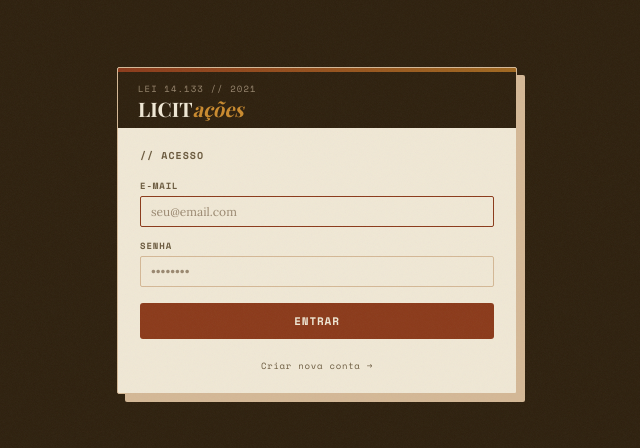
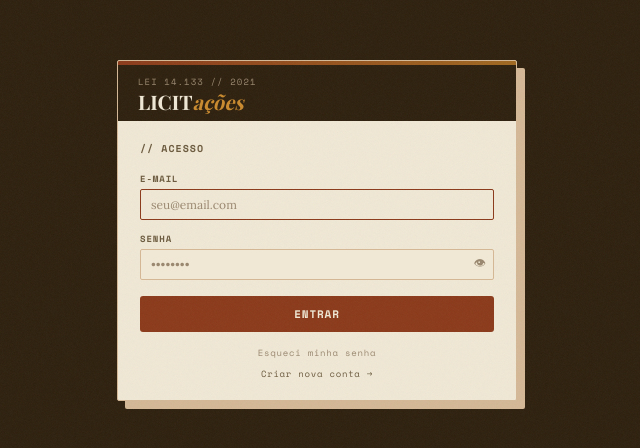
Before and after one commit to mcclara1152-tech/licitacoes, a React (Vite) app: page / in a window 1280 px wide. Shown: the part 170-618 px from the top of the page, without its empty margins (323-963 px from the left). Built offline with nearby package versions, Linux system fonts and the light colour scheme.

Commit message:
Update App.jsx

```diff
--- a/src/App.jsx
+++ b/src/App.jsx
@@ -47,6 +47,14 @@ const supa = {
     await this.authReq("/logout", {}, "POST").catch(()=>{});
     this._token=null; this._user=null;
     localStorage.removeItem("sb_token"); localStorage.removeItem("sb_refresh");
+  },
+  async resetPassword(email) {
+    const r = await fetch(`${SUPA_URL}/auth/v1/recover`, {
+      method: "POST",
+      headers: {"apikey":SUPA_KEY,"Content-Type":"application/json"},
+      body: JSON.stringify({email, redirect_to: window.location.origin + window.location.pathname}),
+    });
+    if(!r.ok){ const e=await r.json().catch(()=>{}); throw new Error(e?.message||"Erro ao enviar email"); }
   },
   async restoreSession() {
     const token = localStorage.getItem("sb_token");
@@ -234,6 +242,19 @@ const STYLES = `
   .login-box{background:${C.paper};border:1px solid ${C.tape};border-radius:2px;width:100%;max-width:400px;box-shadow:8px 8px 0 ${C.tape};overflow:hidden;}
   /* Usuários */
   .user-badge{display:inline-flex;align-items:center;gap:5px;border-radius:2px;padding:2px 8px;font-family:'Space Mono',monospace;font-size:9px;font-weight:700;letter-spacing:.08em;}
+  /* Sidebar — escondida por padrão */
+  .side-panel{display:none;}
+  .side-nav-btn{display:flex;align-items:center;gap:10px;width:100%;padding:10px 20px;border:none;border-left:3px solid transparent;background:transparent;color:${C.faded};font-family:'Space Mono',monospace;font-size:10px;font-weight:700;letter-spacing:.08em;text-transform:uppercase;cursor:pointer;transition:all .15s;text-align:left;}
+  .side-nav-btn:hover{background:${C.paperDeep};color:${C.ink};}
+  .side-nav-btn.active{color:${C.terra};background:${C.paper};border-left-color:${C.terra};}
+  .side-nav-icon{font-size:14px;width:18px;text-align:center;flex-shrink:0;}
+
+  /* Desktop — sidebar visível */
+  @media(min-width:1024px){
+    .main-content{display:grid!important;grid-template-columns:220px 1fr;min-height:calc(100vh - 52px);}
+    .side-panel{display:flex!important;flex-direction:column;background:${C.paperDark};border-right:1px solid ${C.tape};}
+  }
+
   /* Mobile */
   @media(max-width:640px){
     .topbar-nav{display:none!important;}
@@ -309,8 +330,16 @@ function TelaLogin({onLogin}){
   const [modo,setModo]=useState("login");
   const [email,setEmail]=useState(""); const [senha,setSenha]=useState(""); const [nome,setNome]=useState("");
   const [loading,setLoading]=useState(false); const [erro,setErro]=useState("");
+  const [showSenha,setShowSenha]=useState(false);
 
   async function handleSubmit(){
+    if(modo==="recuperar"){
+      if(!email){setErro("Informe seu e-mail");return;}
+      setLoading(true); setErro("");
+      try{ await supa.resetPassword(email); setModo("recuperar_ok"); }
+      catch(e){ setErro(e.message); }
+      setLoading(false); return;
+    }
     if(!email||!senha){setErro("Preencha todos os campos");return;}
     setLoading(true); setErro("");
     try{
@@ -325,16 +354,19 @@ function TelaLogin({onLogin}){
     setLoading(false);
   }
 
-  if(modo==="confirmar") return(
+  const msgTelas={
+    confirmar:{icon:"✉",titulo:"Verifique seu e-mail",msg:`Enviamos um link de confirmação para ${email}. Confirme e volte para fazer login.`},
+    recuperar_ok:{icon:"🔑",titulo:"E-mail enviado!",msg:`Enviamos um link para redefinir sua senha para ${email}. Verifique sua caixa de entrada.`},
+  };
+
+  if(msgTelas[modo]) return(
     <div className="login-wrap">
       <div className="login-box">
         <div style={{height:4,background:`linear-gradient(90deg,${C.terra},${C.ochre})`}}/>
         <div style={{padding:"28px 24px",textAlign:"center"}}>
-          <div style={{fontSize:32,marginBottom:12}}>✉</div>
-          <div style={{fontFamily:"'Playfair Display',serif",fontSize:18,color:C.ink,marginBottom:8}}>Verifique seu e-mail</div>
-          <div className="mono" style={{fontSize:10,color:C.ghost,lineHeight:1.7}}>
-            Enviamos um link de confirmação para<br/><strong style={{color:C.ink}}>{email}</strong><br/>Confirme e volte para fazer login.
-          </div>
+          <div style={{fontSize:32,marginBottom:12}}>{msgTelas[modo].icon}</div>
+          <div style={{fontFamily:"'Playfair Display',serif",fontSize:18,color:C.ink,marginBottom:8}}>{msgTelas[modo].titulo}</div>
+          <div className="mono" style={{fontSize:10,color:C.ghost,lineHeight:1.7}}>{msgTelas[modo].msg}</div>
           <button className="btn-ghost" onClick={()=>setModo("login")} style={{marginTop:20}}>← VOLTAR AO LOGIN</button>
         </div>
       </div>
@@ -360,19 +392,41 @@ function TelaLogin({onLogin}){
               <div><label className="lbl">Nome</label><input value={nome} onChange={e=>setNome(e.target.value)} className="field" placeholder="Seu nome"/></div>
             )}
             <div><label className="lbl">E-mail</label><input type="email" value={email} onChange={e=>setEmail(e.target.value)} className="field" placeholder="seu@email.com" autoFocus/></div>
-            <div><label className="lbl">Senha</label><input type="password" value={senha} onChange={e=>setSenha(e.target.value)} className="field" placeholder="••••••••"
-              onKeyDown={e=>e.key==="Enter"&&handleSubmit()}/></div>
+            {modo!=="recuperar"&&(
+              <div>
+                <label className="lbl">Senha</label>
+                <div style={{position:"relative"}}>
+                  <input type={showSenha?"text":"password"} value={senha} onChange={e=>setSenha(e.target.value)} className="field" placeholder="••••••••"
+                    onKeyDown={e=>e.key==="Enter"&&handleSubmit()} style={{paddingRight:36}}/>
+                  <button onClick={()=>setShowSenha(v=>!v)} style={{position:"absolute",right:8,top:"50%",transform:"translateY(-50%)",background:"none",border:"none",cursor:"pointer",color:C.ghost,fontSize:12}}>
+                    {showSenha?"🙈":"👁"}
+                  </button>
+                </div>
+              </div>
+            )}
             {erro&&<div className="mono" style={{fontSize:9,color:C.rust,padding:"6px 8px",background:"#fdf0ec",border:`1px solid ${C.rust}44`,borderRadius:2}}>{erro}</div>}
           </div>
           <button className="btn-primary" onClick={handleSubmit} disabled={loading}
             style={{width:"100%",marginTop:16,padding:"10px",fontSize:11}}>
-            {loading?"AGUARDE…":modo==="login"?"ENTRAR":"CRIAR CONTA"}
+            {loading?"AGUARDE…":modo==="login"?"ENTRAR":modo==="recuperar"?"ENVIAR LINK":"CRIAR CONTA"}
           </button>
-          <div style={{textAlign:"center",marginTop:14}}>
-            <button onClick={()=>{setModo(modo==="login"?"cadastro":"login");setErro("");}}
+          <div style={{display:"flex",flexDirection:"column",alignItems:"center",gap:8,marginTop:14}}>
+            {modo==="login"&&(
+              <button onClick={()=>{setModo("recuperar");setErro("");}}
+                className="mono" style={{background:"none",border:"none",cursor:"pointer",color:C.ghost,fontSize:9,letterSpacing:".08em"}}>
+                Esqueci minha senha
+              </button>
+            )}
+            <button onClick={()=>{setModo(modo==="login"||modo==="recuperar"?"cadastro":"login");setErro("");}}
               className="mono" style={{background:"none",border:"none",cursor:"pointer",color:C.faded,fontSize:9,letterSpacing:".08em"}}>
-              {modo==="login"?"Criar nova conta →":"← Já tenho conta"}
+              {modo==="login"||modo==="recuperar"?"Criar nova conta →":"← Já tenho conta"}
             </button>
+            {modo==="recuperar"&&(
+              <button onClick={()=>{setModo("login");setErro("");}}
+                className="mono" style={{background:"none",border:"none",cursor:"pointer",color:C.ghost,fontSize:9,letterSpacing:".08em"}}>
+                ← Voltar ao login
+              </button>
+            )}
           </div>
         </div>
       </div>
@@ -1191,6 +1245,40 @@ export default function App(){
       )}
 
       <div className="main-content">
+        {/* Sidebar — só visível no desktop via CSS */}
+        <div className="side-panel">
+          <div style={{padding:"12px 16px 14px",borderBottom:`1px solid ${C.tape}`,marginBottom:8}}>
+            <div className="mono" style={{fontSize:8,color:C.ghost,letterSpacing:".1em",marginBottom:3}}>USUÁRIO</div>
+            <div className="mono" style={{fontSize:11,color:C.ink,fontWeight:700,marginBottom:1}}>{perfil?.nome||user?.email?.split("@")[0]}</div>
+            <div className="mono" style={{fontSize:8,color:C.terra,letterSpacing:".1em"}}>{perfil?.perfil?.toUpperCase()}</div>
+          </div>
+          {[
+            {key:"dashboard",icon:"⊞",label:"LOG"},
+            {key:"processos",icon:"⚖",label:`ARQUIVOS (${processos.length})`},
+            {key:"secretarias",icon:"🏛",label:"SECRETARIAS"},
+            ...(isAdmin?[{key:"usuarios",icon:"👥",label:"USUÁRIOS"}]:[]),
+          ].map(n=>(
+            <button key={n.key} className={`side-nav-btn${tela===n.key||(tela==="processo"&&n.key==="processos")?" active":""}`}
+              onClick={()=>{ setTela(n.key); if(n.key!=="processos") setProcessoId(null); }}>
+              <span className="side-nav-icon">{n.icon}</span>{n.label}
+            </button>
+          ))}
+          {aberto&&(
+            <button className={`side-nav-btn${tela==="processo"?" active":""}`} onClick={()=>setTela("processo")}
+              style={{marginTop:8,borderTop:`1px dashed ${C.tape}`,paddingTop:12}}>
+              <span className="side-nav-icon">📄</span>
+              <span style={{overflow:"hidden",textOverflow:"ellipsis",whiteSpace:"nowrap"}}>{aberto.nome.slice(0,18)}</span>
+            </button>
+          )}
+          <div style={{padding:"12px 14px",marginTop:"auto"}}>
+            <button onClick={handleLogout} className="mono"
+              style={{background:"none",border:`1px solid ${C.tape}`,borderRadius:2,padding:"6px 12px",fontSize:9,color:C.ghost,cursor:"pointer",width:"100%",letterSpacing:".08em"}}>
+              SAIR
+            </button>
+          </div>
+        </div>
+        {/* Conteúdo principal */}
+        <div style={{minWidth:0,overflow:"auto"}}>
           {tela==="dashboard"&&<Dashboard processos={processos} onAbrir={abrirProcesso} onVerTodos={()=>setTela("processos")}/>}
           {tela==="processos"&&<ListaProcessos processos={processos} secretarias={secretarias} onAbrir={abrirProcesso} onDelete={deletarProcesso} perfil={perfil?.perfil}/>}
           {tela==="secretarias"&&<AgendaSecretarias secretarias={secretarias} onUpdate={()=>supa.getSecretarias().then(s=>setSecretarias(s||[]))} perfil={perfil?.perfil}/>}
@@ -1200,6 +1288,7 @@ export default function App(){
               onUpdate={ch=>{ const atualizado={...aberto,...ch}; setProcessos(prev=>prev.map(p=>p.id===aberto.id?atualizado:p)); salvarProcesso(atualizado); }}
               perfil={perfil?.perfil}/>
           )}
+        </div>
       </div>
 
       <nav className="bottom-nav">
```
Lines whose indentation alone changed are shown as unchanged.
